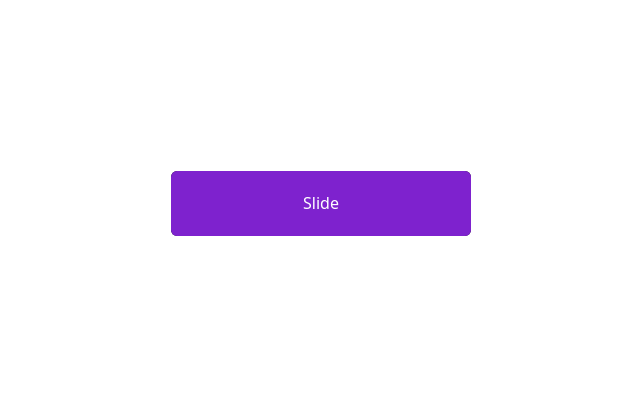
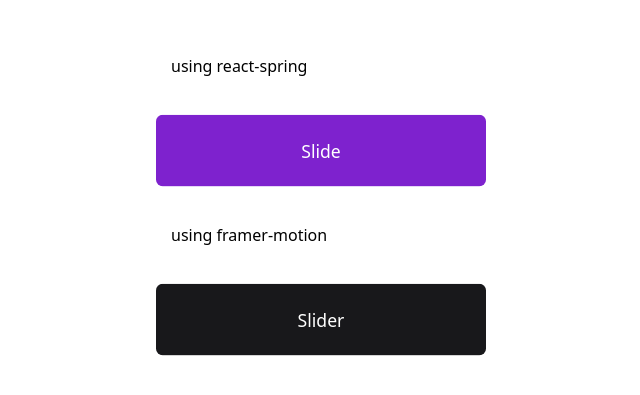
Before and after one commit to willian-lemann/react-spring-framer-motion, a Next.js app: page / in a window 1280 px wide. Shown: the part 197-592 px from the top of the page, without its empty margins (319-959 px from the left). Built offline with nearby package versions, Linux system fonts and the light colour scheme.

Commit message:
feat: framer motion add

```diff
--- a/package.json
+++ b/package.json
@@ -10,6 +10,7 @@
     "@react-spring/web": "^9.6.1",
     "@use-gesture/react": "^10.2.24",
     "axios": "^1.1.3",
+    "framer-motion": "^9.0.1",
     "next": "^13.0.0",
     "react": "18.2.0",
     "react-dom": "18.2.0"
--- a/src/components/Slider.tsx
+++ b/src/components/Slider.tsx
@@ -4,20 +4,40 @@ import { useDrag } from "@use-gesture/react";
 import { TrashIcon } from "@heroicons/react/24/outline";
 
 export function Slider() {
-  const [{ scale, x }, animate] = useSpring(() => ({
-    x: 0,
-    scale: 1,
-  }));
+  const [{ scale, x }, animate] = useSpring(() => {
+    return {
+      x: 0,
+      scale: 1.1,
+      config: {
+        damping: 100,
+      },
+    };
+  });
 
   const bind = useDrag(({ active, movement: [x] }) => {
+    const getXValue = () => {
+      if (x <= -100) {
+        return -100;
+      }
+
+      if (x > 0) {
+        return 0;
+      }
+
+      if (active) {
+        return Math.round(x);
+      }
+
+      return 0;
+    };
+
     return animate.start({
-      x: active ? Math.round(x) : 0,
-      scale: active ? 1.1 : 1,
+      x: getXValue(),
     });
   });
 
   const scaleAnimation = x.to({
-    map: () => 100,
+    map: Math.abs,
     range: [50, 100],
     output: [0.5, 1],
     extrapolate: "clamp",
@@ -26,7 +46,7 @@ export function Slider() {
   return (
     <animated.div
       {...bind()}
-      className="bg-zinc-900 text-white w-[300px] h-[65px] rounded-md  text-center "
+      className="bg-zinc-900 text-white w-[300px] h-[65px] rounded-md  text-center relative"
     >
       <animated.div
         className="absolute right-4 top-3"
--- /dev/null
+++ b/src/components/SliderFramerMotion.tsx
@@ -0,0 +1,36 @@
+import { motion, useMotionValue, useTransform, useSpring } from "framer-motion";
+
+import { TrashIcon } from "@heroicons/react/24/outline";
+
+export const SliderFramerMotion = () => {
+  const motionX = useMotionValue(0);
+  const x = useSpring(motionX, { stiffness: 400, damping: 20 });
+
+  x.on("change", () => {
+    if (x.get() <= -100) {
+      x.jump(-100);
+    }
+  });
+
+  const scale = useTransform(x, [-50, -100], [0.5, 1]);
+
+  return (
+    <motion.div className="text-white w-[300px] h-[65px] rounded-md  text-center relative">
+      <motion.div className="absolute rounded-md flex items-center justify-end  bg-purple-700 w-full h-full">
+        <motion.div className="absolute" style={{ scale }}>
+          <TrashIcon className="h-10 w-10 mr-4" />
+        </motion.div>
+      </motion.div>
+
+      <motion.div
+        className="flex items-center justify-center h-full w-full cursor-pointer bg-zinc-900 rounded-md"
+        drag="x"
+        onTap={() => x.set(0)}
+        dragConstraints={{ left: 0, right: 0 }}
+        style={{ x, scale: 1.1 }}
+      >
+        Slider
+      </motion.div>
+    </motion.div>
+  );
+};
--- a/src/pages/index.tsx
+++ b/src/pages/index.tsx
@@ -1,9 +1,16 @@
 import { Slider } from "../components/Slider";
+import { SliderFramerMotion } from "../components/SliderFramerMotion";
 
 export default function Home() {
   return (
     <div className="h-screen w-screen flex justify-center items-center relative">
-      <Slider />
+      <div className="flex flex-col gap-10">
+        <h1>using react-spring</h1>
+        <Slider />
+
+        <h1>using framer-motion</h1>
+        <SliderFramerMotion />
+      </div>
     </div>
   );
 }
```
Also changed, not shown: 1 other file (tests, documents, lock files or other folders).
